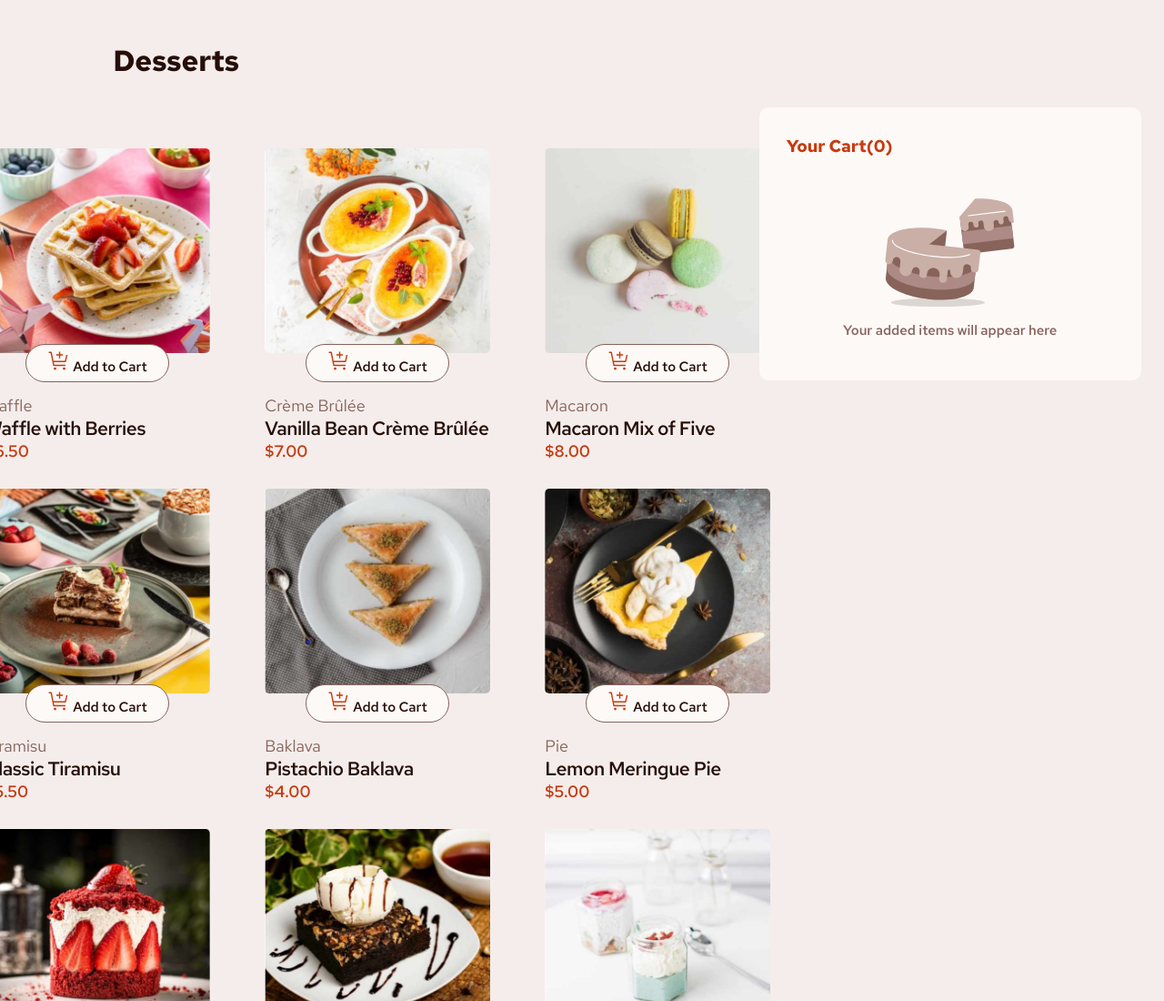
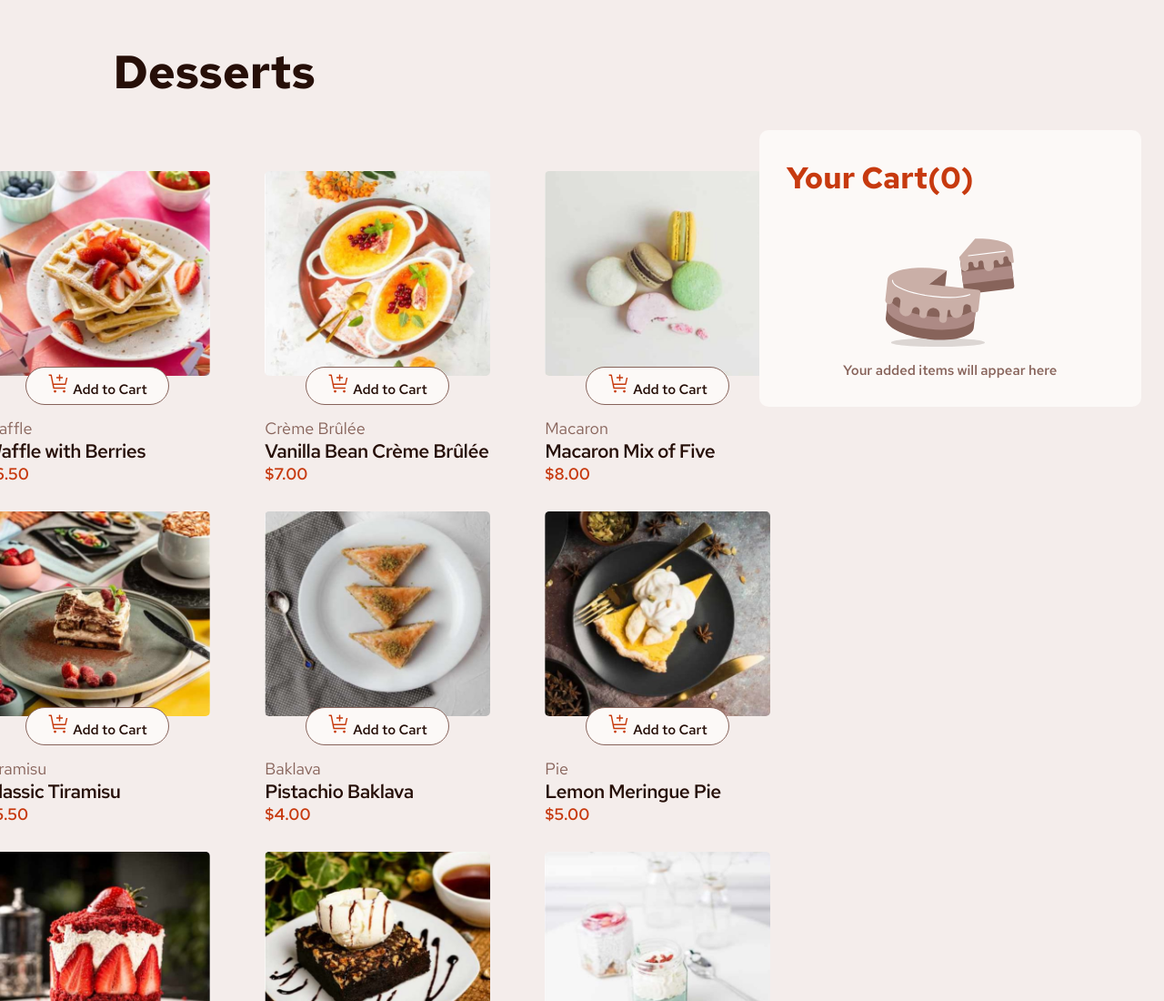
Before and after one commit to TamaraAlazzam/product-list-with-cart-main, a plain HTML site: page index.html in a window 1280 px wide. Shown: the top 1100 px of the page at 91% size. Drawn offline with Linux system fonts and the light colour scheme.

Commit message:
Fixed the title sizes

```diff
--- a/style.css
+++ b/style.css
@@ -69,6 +69,7 @@ body {
 h1 {
   color: var(--rose900);
   font-family: var(--font);
+  font-size: 51px;
   font-weight: 700;
   grid-column: 1;
   letter-spacing: -0.25px;
@@ -194,6 +195,7 @@ h1 {
 h3 {
   color: var(--red);
   font-family: var(--font);
+  font-size: 33px;
   font-weight: 700;
 }
 
@@ -375,6 +377,7 @@ h3 {
 #order-confirmed-modal h2 {
   color: var(--rose900);
   font-family: var(--font);
+  font-size: 42px;
   font-weight: 700;
   letter-spacing: -0.25px;
   margin-bottom: 8px;
```
